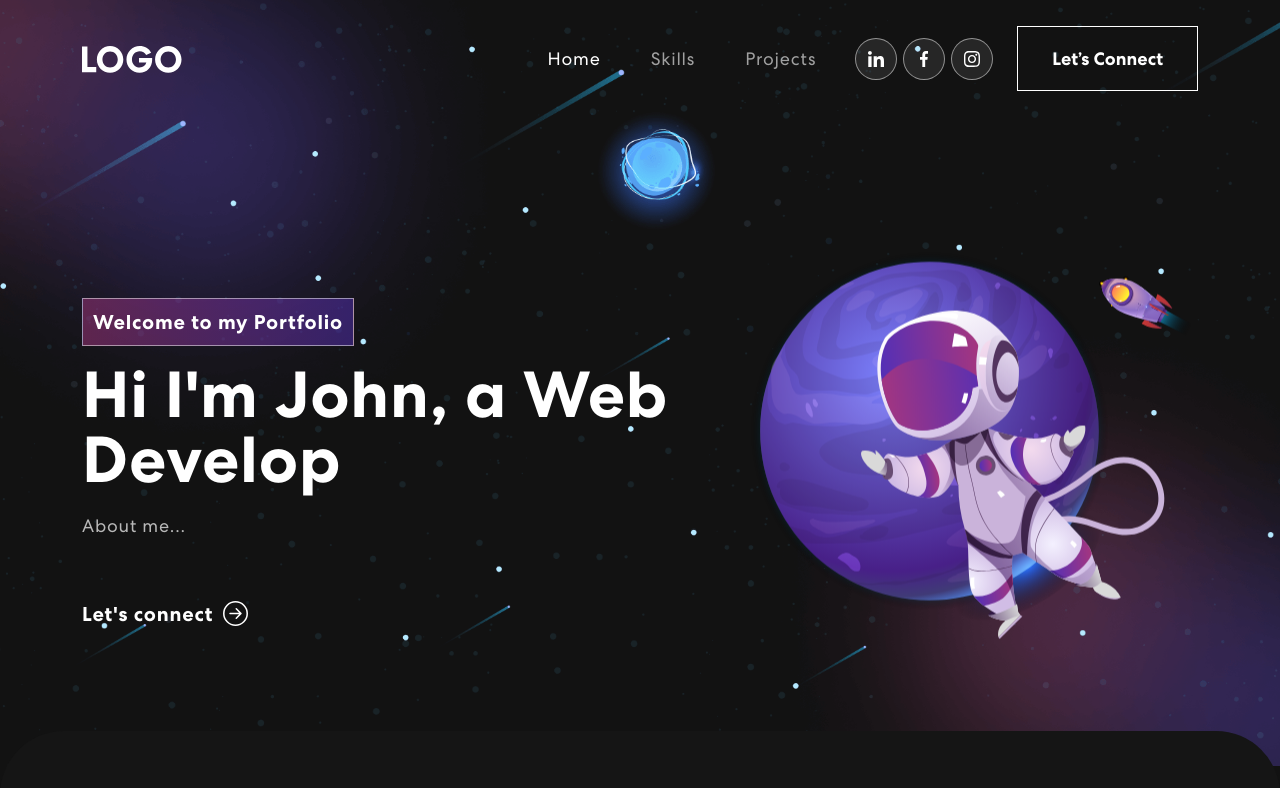
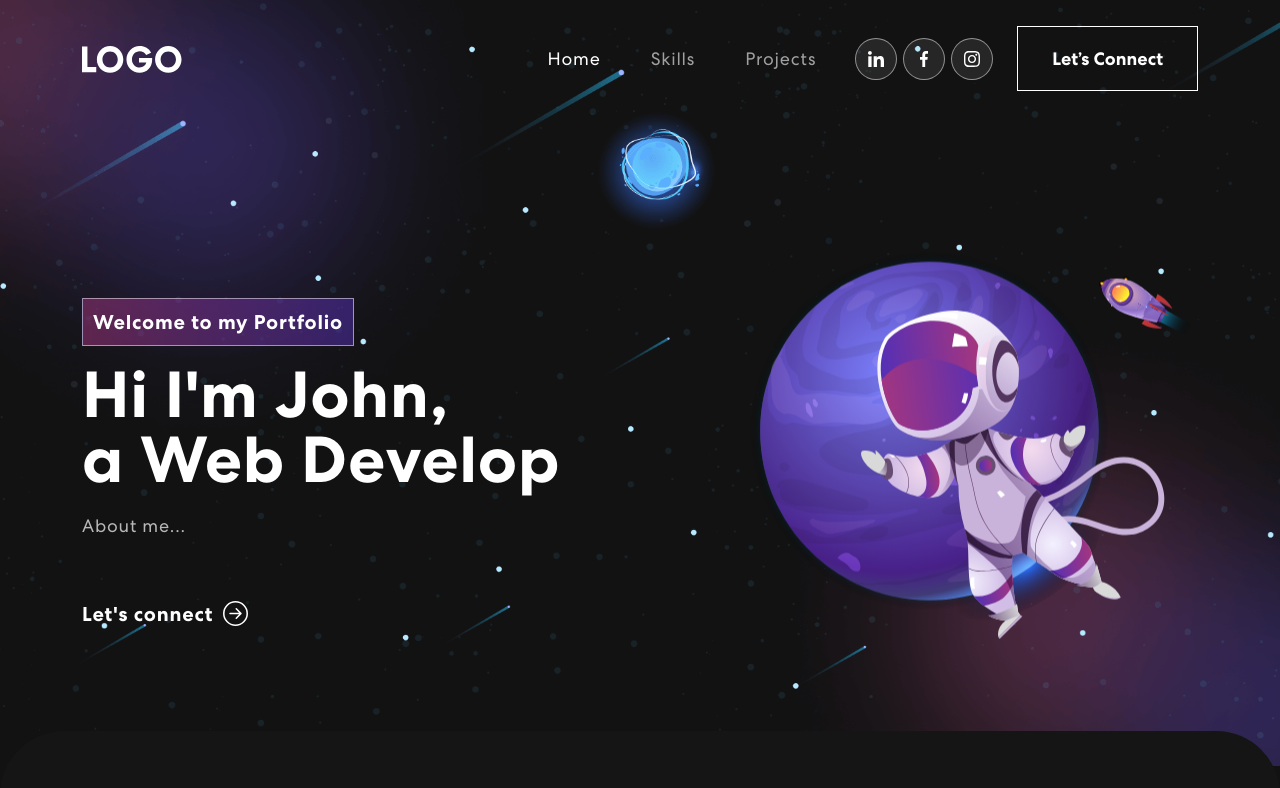
Before and after one commit to fluffyjohnny/Portfolio, a React (Create React App) app: page / in a window 1280 px wide. Shown: the top 788 px of the page. Built offline with nearby package versions, Linux system fonts and the light colour scheme; no server answers.

Commit message:
change context to be more personal

```diff
--- a/src/components/Banner.js
+++ b/src/components/Banner.js
@@ -2,6 +2,8 @@ import { useEffect, useState } from "react";
 import { Col, Container, Row } from "react-bootstrap";
 import { ArrowRightCircle } from "react-bootstrap-icons";
 import headerImg from "../assets/img/header-img.svg";
+import "animate.css";
+import TrackVisibility from "react-on-screen";
 
 export const Banner = () => {
   const [loopNum, setLoopNum] = useState(0);
@@ -9,7 +11,12 @@ export const Banner = () => {
   const [text, setText] = useState("");
   const [delta, setDelta] = useState(150 - Math.random() * 100);
   const period = 3000;
-  const rolesToRotate = ["a Web Developer", "a Vet Operation Associate", "a Friend"];
+  const rolesToRotate = [
+    "a Web Developer",
+    "a Vet Operation Associate",
+    "a Gamer",
+    "a Friend",
+  ];
 
   useEffect(() => {
     let ticker = setInterval(() => {
@@ -49,15 +56,26 @@ export const Banner = () => {
       <Container>
         <Row className="align-items-center">
           <Col xs={12} md={6} xl={7}>
+            <TrackVisibility>
+              {({ isVisible }) => (
+                <div
+                  className={
+                    isVisible ? "animate__animated animate__fadeIn" : ""
+                  }
+                >
                   <span className="tagline">Welcome to my Portfolio</span>
                   <h1>
                     {`Hi I'm John, `}
+                    <br/>
                     <span className="wrap">{text}</span>
                   </h1>
                   <p>About me...</p>
                   <button onClick={() => console.log("connect")}>
                     Let's connect <ArrowRightCircle size={25} />
                   </button>
+                </div>
+              )}
+            </TrackVisibility>
           </Col>
           <Col xs={12} md={6} xl={5}>
             <img src={headerImg} alt="header-img"></img>
```
Lines whose indentation alone changed are shown as unchanged.
